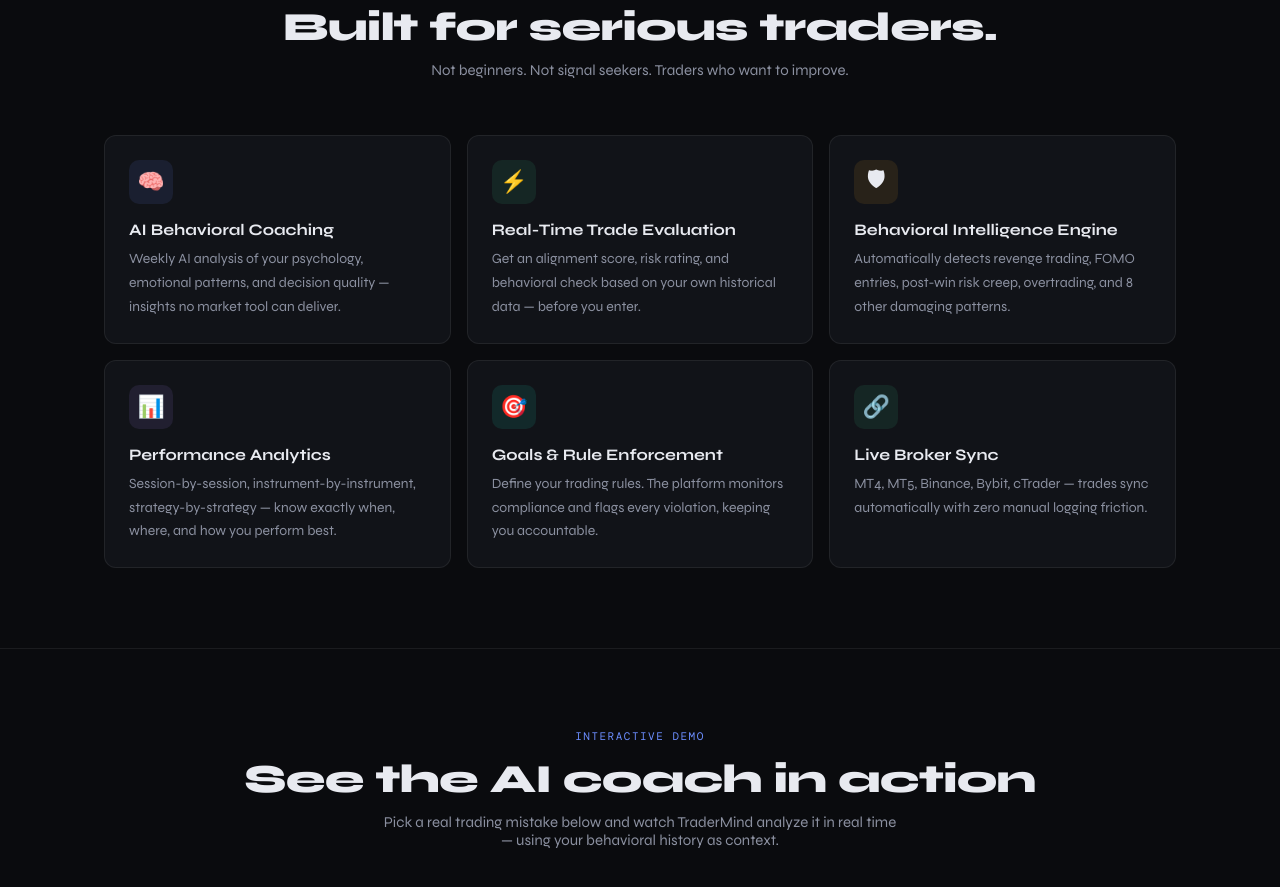
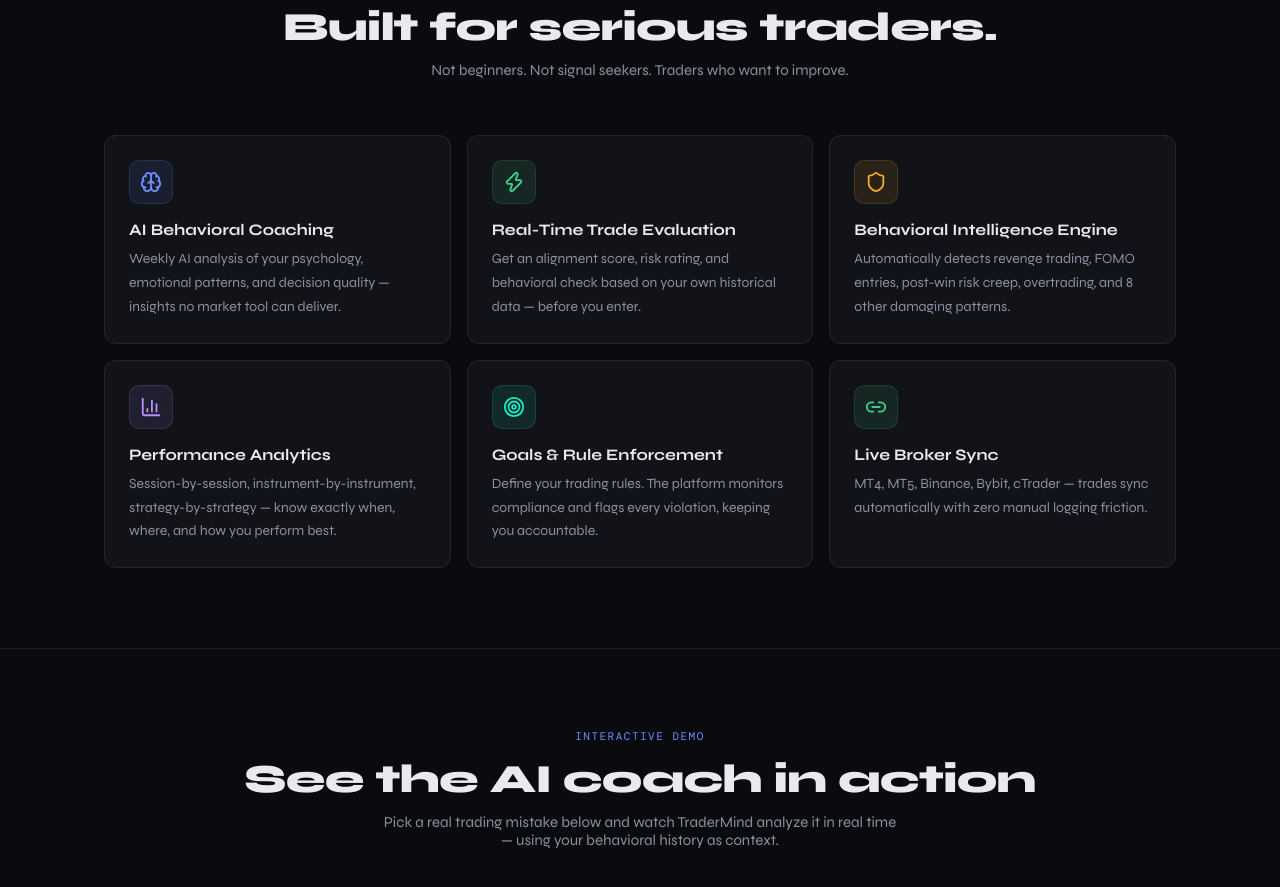
Before and after one commit to mufasa-droid/TraderMind, a Next.js app: page / in a window 1280 px wide. Shown: the part 1860-2747 px from the top of the page. Built offline with nearby package versions, Linux system fonts and the light colour scheme.

Commit message:
feat(landing): replace emojis in platform features section with lucide icons

```diff
--- a/app/page.tsx
+++ b/app/page.tsx
@@ -2,6 +2,7 @@
 
 import { useState, useEffect } from 'react'
 import Link from 'next/link'
+import { Brain, Zap, Shield, BarChart3, Target, Link2, type LucideIcon } from 'lucide-react'
 
 // ── TYPES ────────────────────────────────────────────────────
 type AISandboxScenario = {
@@ -25,50 +26,52 @@ const TECH_STACK = [
 
 const BROKERS = ['MT4', 'MT5', 'Binance', 'Bybit', 'cTrader', 'TradingView', 'DXTrade']
 
-const FEATURES = [
+type Feature = {
+  icon: LucideIcon
+  color: string
+  bg: string
+  title: string
+  desc: string
+}
+
+const FEATURES: Feature[] = [
   {
-    icon: '🧠',
-    iconLabel: 'brain',
+    icon: Brain,
     color: '#6C8EFF',
     bg: 'rgba(108,142,255,0.1)',
     title: 'AI Behavioral Coaching',
     desc: 'Weekly AI analysis of your psychology, emotional patterns, and decision quality — insights no market tool can deliver.',
   },
   {
-    icon: '⚡',
-    iconLabel: 'lightning',
+    icon: Zap,
     color: '#3ECF8E',
     bg: 'rgba(62,207,142,0.1)',
     title: 'Real-Time Trade Evaluation',
     desc: 'Get an alignment score, risk rating, and behavioral check based on your own historical data — before you enter.',
   },
   {
-    icon: '🛡',
-    iconLabel: 'shield',
+    icon: Shield,
     color: '#F5A623',
     bg: 'rgba(245,166,35,0.1)',
     title: 'Behavioral Intelligence Engine',
     desc: 'Automatically detects revenge trading, FOMO entries, post-win risk creep, overtrading, and 8 other damaging patterns.',
   },
   {
-    icon: '📊',
-    iconLabel: 'chart',
+    icon: BarChart3,
     color: '#B48EFF',
     bg: 'rgba(180,142,255,0.1)',
     title: 'Performance Analytics',
     desc: 'Session-by-session, instrument-by-instrument, strategy-by-strategy — know exactly when, where, and how you perform best.',
   },
   {
-    icon: '🎯',
-    iconLabel: 'target',
+    icon: Target,
     color: '#1DE9C2',
     bg: 'rgba(29,233,194,0.1)',
     title: 'Goals & Rule Enforcement',
     desc: 'Define your trading rules. The platform monitors compliance and flags every violation, keeping you accountable.',
   },
   {
-    icon: '🔗',
-    iconLabel: 'link',
+    icon: Link2,
     color: '#3ECF8E',
     bg: 'rgba(62,207,142,0.1)',
     title: 'Live Broker Sync',
@@ -554,15 +557,28 @@ export default function LandingPage() {
           <p style={{ fontSize: '15px', color: S.text2, marginTop: '10px' }}>Not beginners. Not signal seekers. Traders who want to improve.</p>
         </div>
         <div style={{ display: 'grid', gridTemplateColumns: 'repeat(auto-fit, minmax(300px, 1fr))', gap: '16px' }}>
-          {FEATURES.map(f => (
-            <div key={f.title} className="feature-card" style={{ padding: '24px', borderRadius: '12px', background: S.surface, border: `1px solid ${S.border}` }}>
-              <div style={{ width: '44px', height: '44px', borderRadius: '10px', background: f.bg, display: 'flex', alignItems: 'center', justifyContent: 'center', fontSize: '22px', marginBottom: '16px' }}>
-                {f.icon}
+          {FEATURES.map(f => {
+            const Icon = f.icon
+            return (
+              <div key={f.title} className="feature-card" style={{ padding: '24px', borderRadius: '12px', background: S.surface, border: `1px solid ${S.border}` }}>
+                <div style={{
+                  width: '44px',
+                  height: '44px',
+                  borderRadius: '10px',
+                  background: f.bg,
+                  border: `1px solid ${f.color}25`,
+                  display: 'flex',
+                  alignItems: 'center',
+                  justifyContent: 'center',
+                  marginBottom: '16px',
+                }}>
+                  <Icon size={22} color={f.color} strokeWidth={2} />
+                </div>
+                <h3 style={{ fontSize: '16px', fontWeight: 700, marginBottom: '8px', color: S.text }}>{f.title}</h3>
+                <p style={{ fontSize: '14px', color: S.text2, lineHeight: 1.7 }}>{f.desc}</p>
               </div>
-              <h3 style={{ fontSize: '16px', fontWeight: 700, marginBottom: '8px', color: S.text }}>{f.title}</h3>
-              <p style={{ fontSize: '14px', color: S.text2, lineHeight: 1.7 }}>{f.desc}</p>
-            </div>
-          ))}
+            )
+          })}
         </div>
       </section>
 
```
